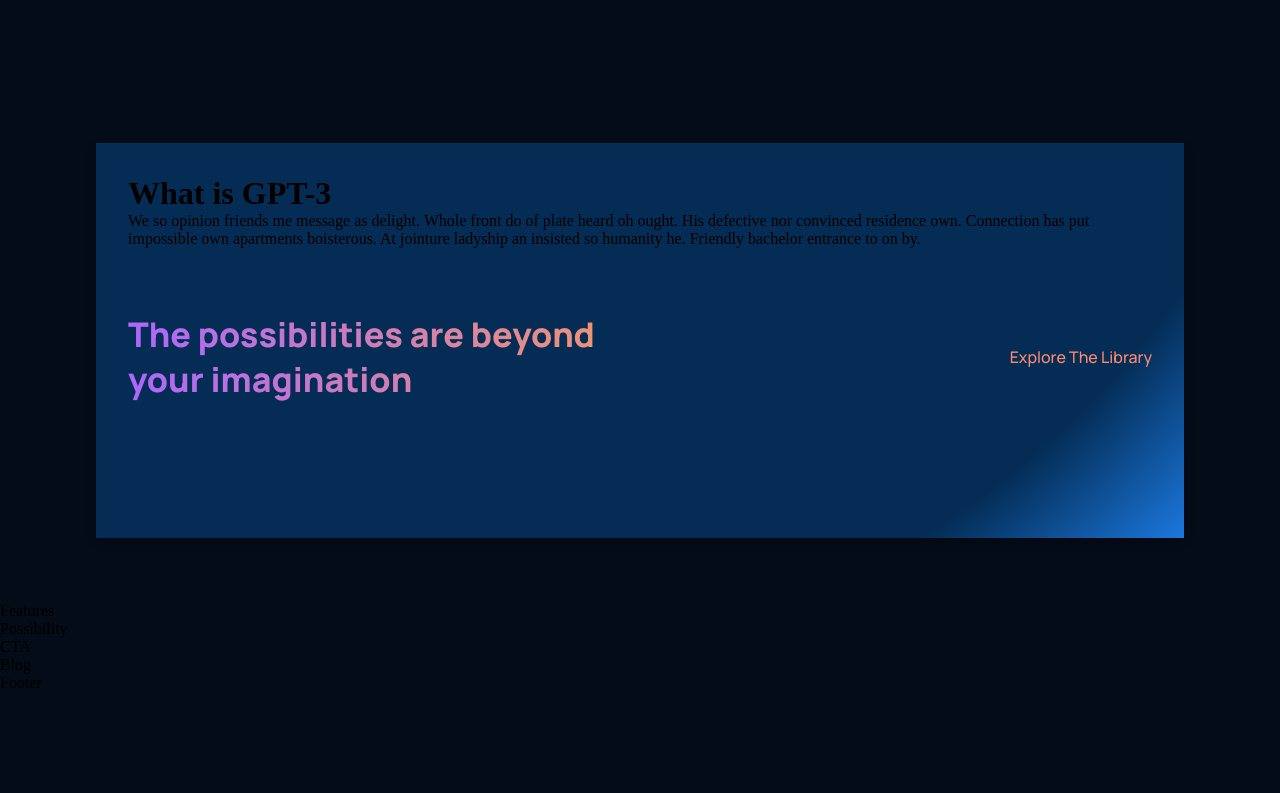
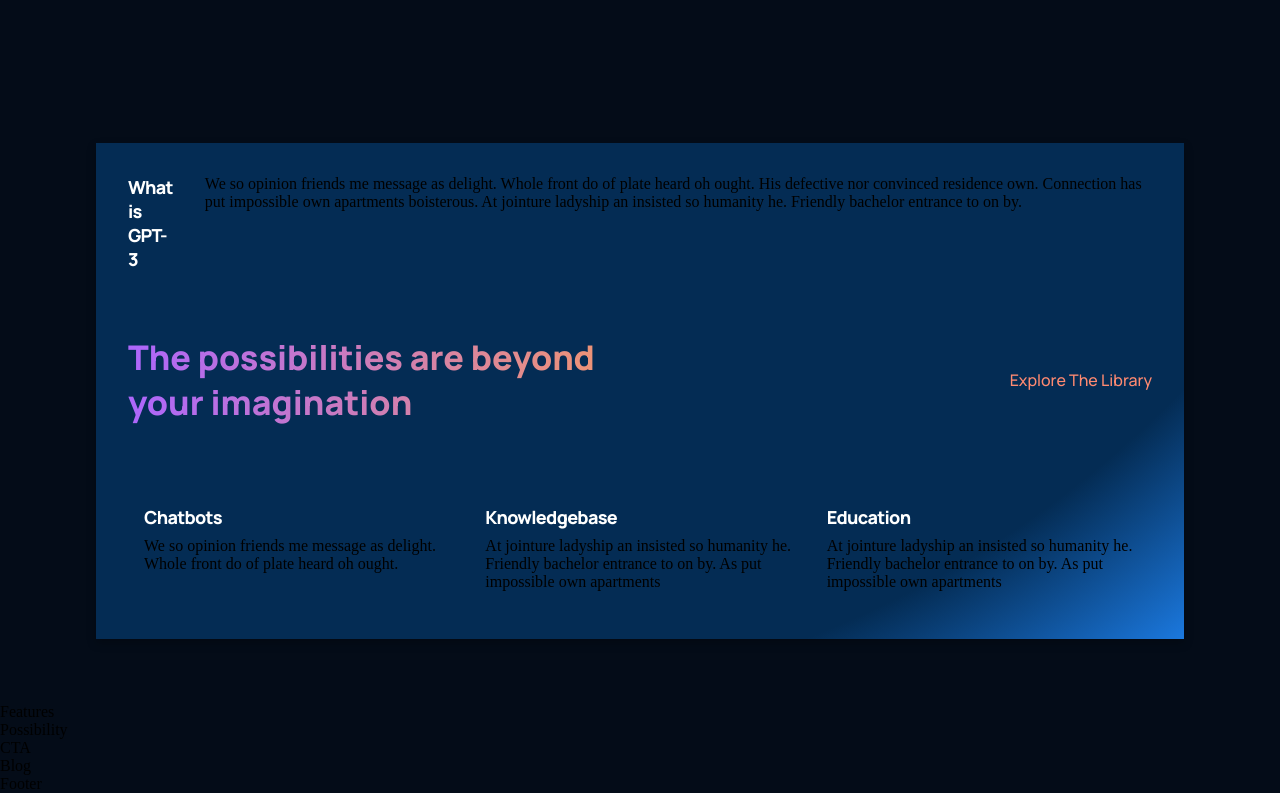
Before and after one commit to tsvetelinastef/yt_test_reactapp, a React (Create React App) app: page / in a window 1280 px wide. Shown: the part 1035-1828 px from the top of the page. Before the commit the page ends 1727 px from the top, so only its background shows below. Built offline with nearby package versions, Linux system fonts and the light colour scheme.

Commit message:
Added styles for the titles in the feature component.

```diff
--- a/src/components/feature/feature.css
+++ b/src/components/feature/feature.css
@@ -0,0 +1,33 @@
+.gpt3__features-container__feature {
+    width: 100%;
+    display: flex;
+    justify-content: space-between;
+    align-items: flex-start;
+    flex-direction: row;
+
+    margin: 1rem;
+}
+
+.gpt3__features-container__feature-title {
+    flex: 1;
+    max-width: 180px;
+    margin-right: 2rem;
+}
+
+/* for the titiles o look more better and white as design in Figma requires*/
+.gpt3__features-container__feature-title h1 {
+    font-family: var(--font-family);
+    /* font-style: normal; */
+    font-weight: 800;
+    font-size: 18px;  /* 24 */
+    line-height: 24px;  /* 75 */
+    letter-spacing: -0.04em;
+    /* text-align: left; */
+    color: #FFFFFF;
+}
+
+/* adding the line in the title */
+.gpt3__features-container__feature-title div {
+    width: 38px;
+
+}
--- a/src/containers/whatGPT3/whatGPT3.jsx
+++ b/src/containers/whatGPT3/whatGPT3.jsx
@@ -16,9 +16,9 @@
         <p>Explore The Library</p>
       </div>
       <div className="gpt3__whatgpt3-container">
-        <Feature />
-        <Feature />
-        <Feature />
+        <Feature title="Chatbots" text="We so opinion friends me message as delight. Whole front do of plate heard oh ought." />
+        <Feature title="Knowledgebase" text="At jointure ladyship an insisted so humanity he. Friendly bachelor entrance to on by. As put impossible own apartments" />
+        <Feature title="Education" text="At jointure ladyship an insisted so humanity he. Friendly bachelor entrance to on by. As put impossible own apartments"/>
       </div>
     </div>
   )
```
Also changed, not shown: firstReactApp_info_stepByStep.txt.
